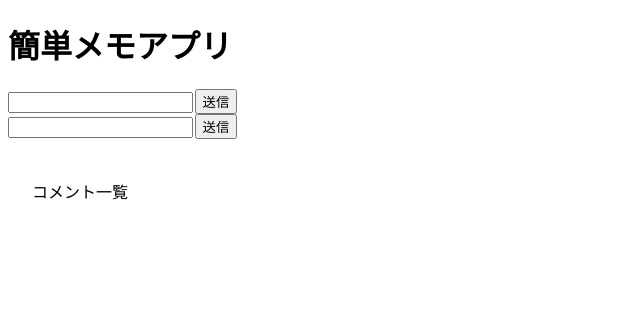
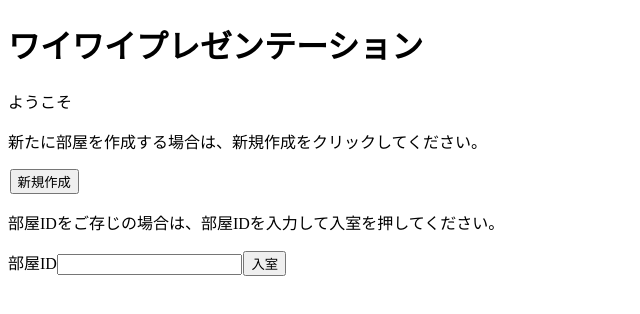
Before and after one commit to otonowa-naka/waiwai-presentation, a React (Create React App) app in the folder waiwai-web/: page / in a window 1280 px wide. Shown: the top 314 px of the page, without its empty margins (0-640 px from the left). Built offline with nearby package versions, Linux system fonts and the light colour scheme.

Commit message:
Page遷移機能を追加

```diff
--- a/waiwai-web/src/components/App.tsx
+++ b/waiwai-web/src/components/App.tsx
@@ -1,19 +1,17 @@
-import { FC } from "react"
-import { CommentList } from "./Elements/CommentList/CommentList"
-import { useComments } from "../hooks/useComments"
-import { CommentPush } from "./Elements/CommentPush/CommentPush"
-
+import { FC, useState } from "react"
+import { RootLayout } from "./Layout/Root/RootLayout"
+import { RoomLayout } from "./Layout/Room/RoomLayout"
 export const App:FC = ()=>
 {
-  // コメント一覧
-  const {comments, PushComment} = useComments()
+  // メインステータス
+  const [roomId, SetRootID] = useState("")
 
   return(
     <div>
-      <h1>簡単メモアプリ</h1>
-      <CommentPush PushComment={PushComment}></CommentPush>
-      <CommentPush PushComment={PushComment}></CommentPush>
-      <CommentList comments={comments}></CommentList>
+      <h1>ワイワイプレゼンテーション</h1>
+      {
+        roomId === "" ? <RootLayout CreateRoom={()=>{}} SetRootID={SetRootID}/>:<RoomLayout/>
+      }
     </div>
   )
 }
--- /dev/null
+++ b/waiwai-web/src/components/Elements/CommentList/index.ts
@@ -0,0 +1 @@
+export * from './CommentList';
--- /dev/null
+++ b/waiwai-web/src/components/Elements/CommentPush/index.ts
@@ -0,0 +1 @@
+export * from './CommentPush';
--- /dev/null
+++ b/waiwai-web/src/components/Elements/SingleTextInput.tsx
@@ -0,0 +1,36 @@
+import {FC, useState, ChangeEvent} from 'react'
+import { SButton } from './SButton'
+
+//　コメント送信コンポート
+
+type Porps =
+{
+    title:string
+    SetText:(comment:string)=>void;  //テキスト保存関数
+    children?: React.ReactNode;
+}
+
+
+export const SingleTextInput:FC<Porps> = (props) =>
+{
+    const {title, SetText, children} = props
+
+    // 送信コメント　State
+    const [text, setText] = useState<string>("")
+
+      // テキストボックス入力時に入力内容をStateに保存
+    const OnChangeText = (e: ChangeEvent<HTMLInputElement>) => setText(e.target.value)
+
+    //　送信ボタンクリック
+    const　OnClickAdd = ()=>{
+        SetText(text)
+        setText("")
+    }
+
+    return(
+     <div>
+        <label>{title}</label>
+        <input type="text" value={text} onChange={OnChangeText}></input>
+        <SButton onClick={OnClickAdd}>{children}</SButton>
+    </div>)
+}
--- /dev/null
+++ b/waiwai-web/src/components/Layout/Room/RoomLayout.tsx
@@ -0,0 +1,19 @@
+import { FC } from "react"
+import { CommentList } from "../../Elements/CommentList"
+import { useComments } from "../../../hooks/useComments"
+import { CommentPush } from "../../Elements/CommentPush"
+
+export const RoomLayout:FC = ()=>
+{
+  // コメント一覧
+  const {comments, PushComment} = useComments()
+
+  return(
+    <div>
+      <h1>簡単メモアプリ</h1>
+      <CommentPush PushComment={PushComment}></CommentPush>
+      <CommentPush PushComment={PushComment}></CommentPush>
+      <CommentList comments={comments}></CommentList>
+    </div>
+  )
+}
--- /dev/null
+++ b/waiwai-web/src/components/Layout/Root/RootLayout.tsx
@@ -0,0 +1,24 @@
+import { FC } from "react"
+import { SButton } from "../../Elements/SButton"
+import {SingleTextInput} from "../../Elements/SingleTextInput"
+
+type Props = {
+  CreateRoom:()=>void
+  SetRootID:(comment:string)=>void
+}
+
+export const RootLayout:FC<Props> = (props:Props)=>{
+  const {CreateRoom, SetRootID} = props;
+
+  const OnClick = ()=> CreateRoom()
+
+  return(
+    <div>
+      <p>ようこそ</p>
+      <p>新たに部屋を作成する場合は、新規作成をクリックしてください。</p>
+      <SButton onClick={OnClick}>新規作成</SButton>
+      <p>部屋IDをご存じの場合は、部屋IDを入力して入室を押してください。</p>
+      <SingleTextInput title="部屋ID" SetText={SetRootID}>入室</SingleTextInput>
+    </div>
+  )
+}
```
